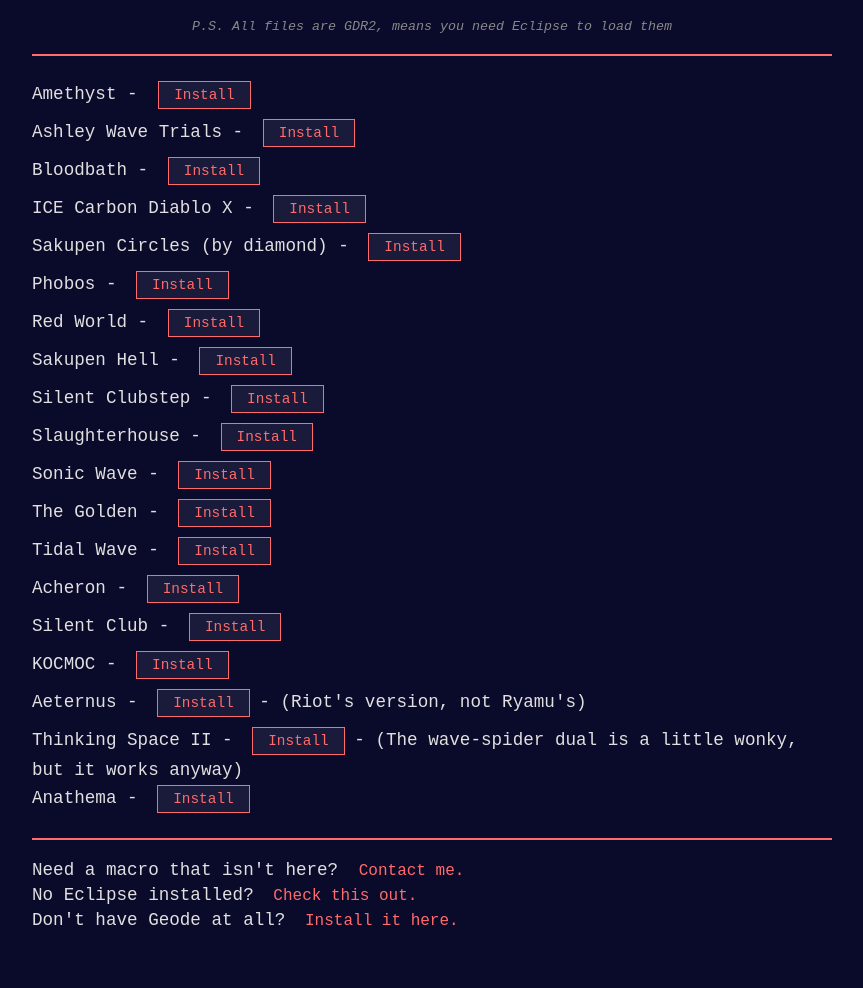
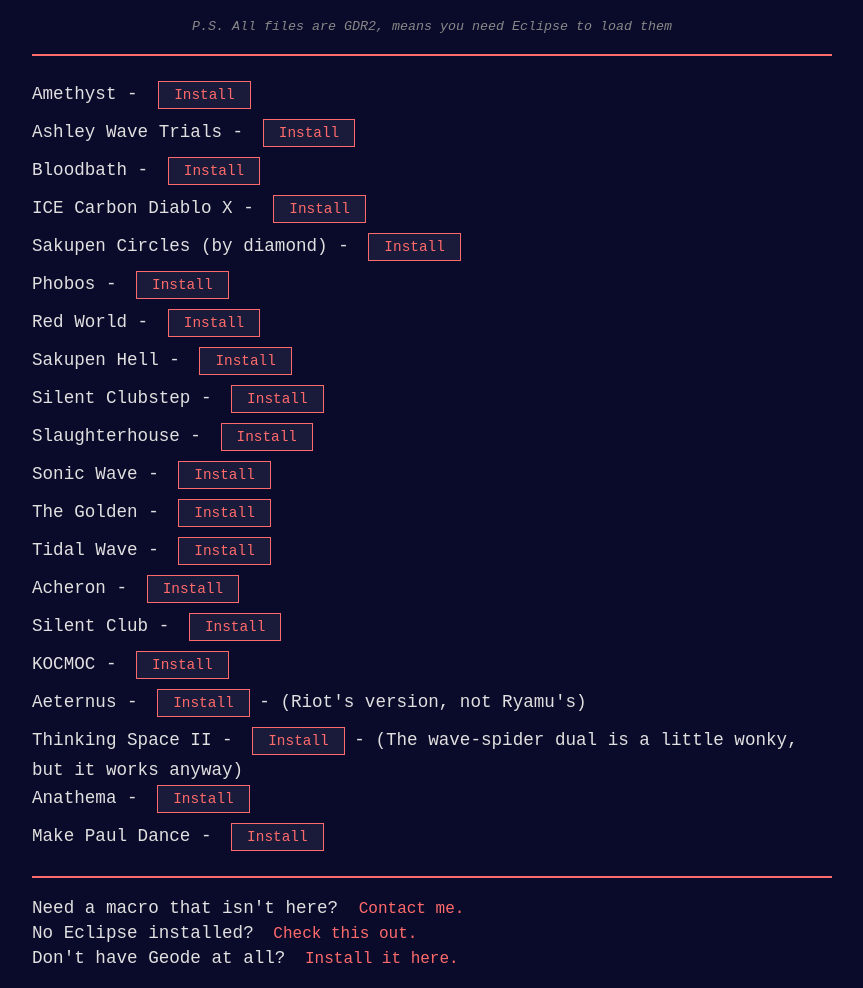
Before and after one commit to sometryhard/macros, a plain HTML site: page index.html in a window 1280 px wide. Shown: the part 81-1069 px from the top of the page, without its empty margins (208-1071 px from the left). Before the commit the page ends 1031 px from the top, so only its background shows below. Drawn offline with Linux system fonts and the light colour scheme.

Commit message:
Update index.html

```diff
--- a/index.html
+++ b/index.html
@@ -139,6 +139,9 @@
         <br>
         <span>Anathema - </span>
         <button onclick="downloadFile('mcs/Anathema.gdr2')">Install</button>
+        <br>
+        <span>Make Paul Dance - </span>
+        <button onclick="downloadFile('mcs/Make Paul Dance.gdr2')">Install</button>
         <hr>
         <span>Need a macro that isn't here? </span>
         <a href="mailto:sometryhard@outlook.com?subject=Macro%20Request&body=Hi%2C%20I%20want%20to%20request%20a%20macro%20for%20">Contact me.</a>
```
